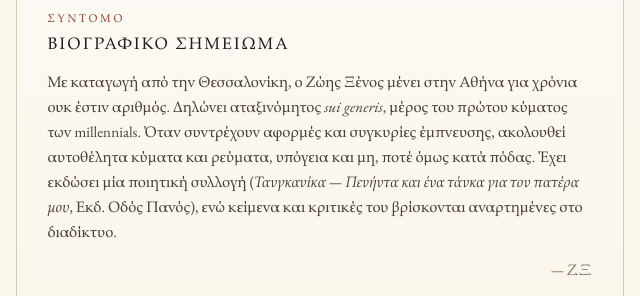
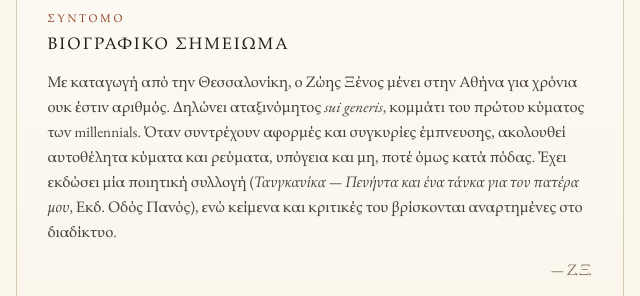
Before and after one commit to zoisksenos/zoisksenos.github.io, a plain HTML site: page ittimenos-ymittos.html in a window 1280 px wide. Shown: the part 4838-5134 px from the top of the page, 320-960 px from the left. Drawn offline with nearby package versions, Linux system fonts and the light colour scheme; a web font is replaced by a local one.

Commit message:
ittimenos-ymittos.html

```diff
--- a/ittimenos-ymittos.html
+++ b/ittimenos-ymittos.html
@@ -240,7 +240,7 @@
   <aside class="bio" aria-labelledby="bio-title">
     <p class="kicker">Σύντομο</p>
     <h2 id="bio-title">Βιογραφικό σημείωμα</h2>
-    <p>Με καταγωγή από την Θεσσαλονίκη, ο Ζώης Ξένος μένει στην Αθήνα για χρόνια ουκ έστιν αριθμός. Δηλώνει αταξινόμητος <em lang="la">sui generis</em>, μέρος του πρώτου κύματος των <span lang="en">millennials</span>. Όταν συντρέχουν αφορμές και συγκυρίες έμπνευσης, ακολουθεί αυτοθέλητα κύματα και ρεύματα, υπόγεια και μη, ποτέ όμως κατά πόδας. Έχει εκδώσει μία ποιητική συλλογή (<cite>Τανγκανίκα — Πενήντα και ένα τάνκα για τον πατέρα μου</cite>, Εκδ. Οδός Πανός), ενώ κείμενα και κριτικές του βρίσκονται αναρτημένες στο διαδίκτυο.</p>
+    <p>Με καταγωγή από την Θεσσαλονίκη, ο Ζώης Ξένος μένει στην Αθήνα για χρόνια ουκ έστιν αριθμός. Δηλώνει αταξινόμητος <em lang="la">sui generis</em>, κομμάτι του πρώτου κύματος των <span lang="en">millennials</span>. Όταν συντρέχουν αφορμές και συγκυρίες έμπνευσης, ακολουθεί αυτοθέλητα κύματα και ρεύματα, υπόγεια και μη, ποτέ όμως κατά πόδας. Έχει εκδώσει μία ποιητική συλλογή (<cite>Τανγκανίκα — Πενήντα και ένα τάνκα για τον πατέρα μου</cite>, Εκδ. Οδός Πανός), ενώ κείμενα και κριτικές του βρίσκονται αναρτημένες στο διαδίκτυο.</p>
     <p class="sig">— Ζ.Ξ.</p>
   </aside>
 
```
